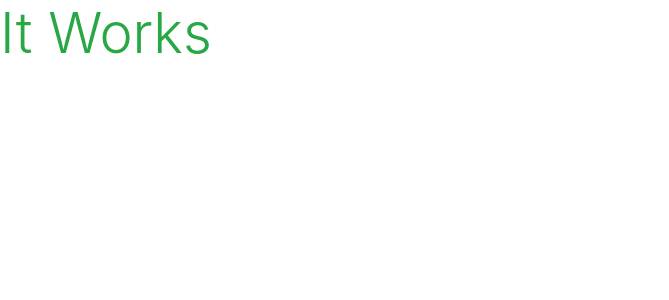
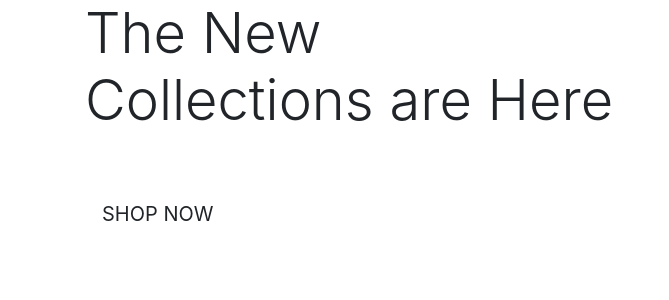
Before and after one commit to janeyrinn/ecommerce_store_v1, a Django app: page / in a window 1280 px wide. Shown: the top 300 px of the page, without its empty margins (0-669 px from the left). Run offline with Django 3.2, Linux system fonts and the light colour scheme; some libraries are stand-ins or nearby versions.

Commit message:
Added home page content

```diff
--- a/home/templates/home/index.html
+++ b/home/templates/home/index.html
@@ -1,6 +1,28 @@
 {% extends "base.html" %}
 {% load static %}
 
+{% block page_header %}
+    <div class="container header-container">
+        <div class="row">
+            <div class="col"></div>
+        </div>
+    </div>
+{% endblock %}
+
+
 {% block content %}
-    <h1 class="display-4 text-success">It Works</h1>
+<!-- h-100 class will give them 100% height and the my-auto will vertically center-->
+    <div class="container h-100">
+        <div class="row h-100">
+            <div class="col-7 col-md-6 my-auto">
+                    <h1 class="display-4 logo-font text-black">The New Collections are Here</h1>
+                    <div class="my-5">
+                        <h4>
+                            <a href="" class="shop-now btn btn-lg rounded-0 text-uppercase py-3">Shop Now</a>
+                        </h4>
+                    </div>
+            </div>
+        </div>
+    </div>
+
 {% endblock %}
```
